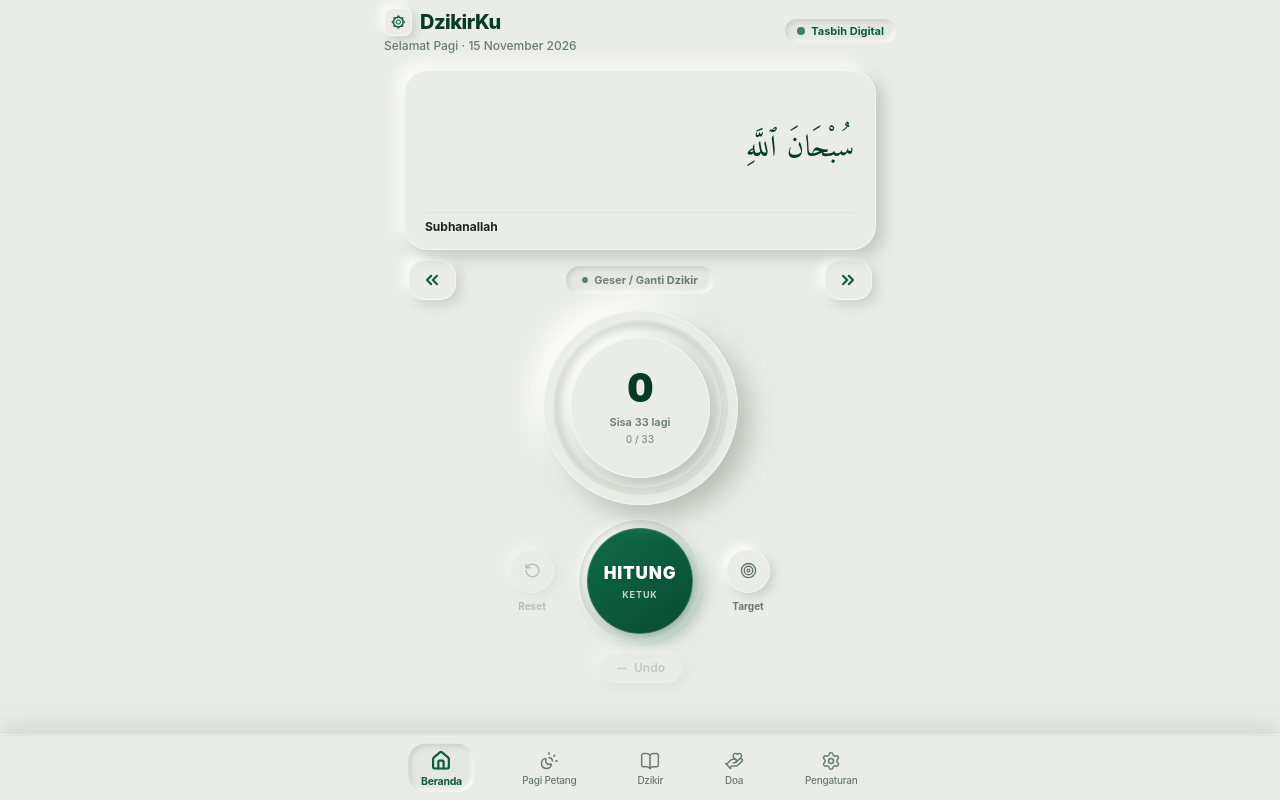
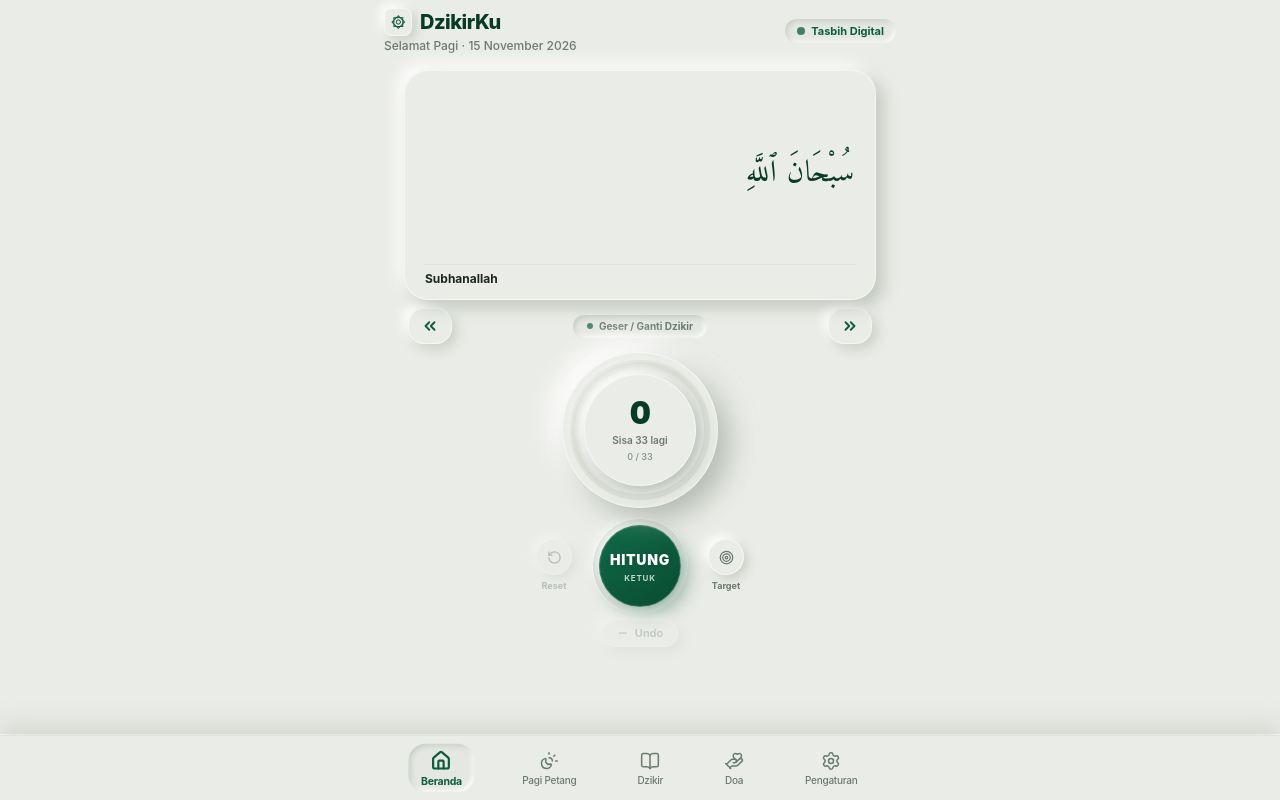
Before and after one commit to kliknet115-Git/DzikirKu, a React (Vite) app: page / in a window 1280 px wide. Built offline with nearby package versions, Linux system fonts and the light colour scheme.

Commit message:
feat(ui): enlarge Beranda dhikr card to 230px and compact counter dial and buttons

```diff
--- a/public/sw.js
+++ b/public/sw.js
@@ -1,4 +1,4 @@
-const CACHE_NAME = 'dzikirku-v64';
+const CACHE_NAME = 'dzikirku-v65';
 const ASSETS_TO_CACHE = [
   './',
   './index.html',
--- a/src/components/counter/CountButton.tsx
+++ b/src/components/counter/CountButton.tsx
@@ -30,7 +30,7 @@ export const CountButton: React.FC<CountButtonProps> = ({ onCount, disabled }) =
 
   return (
     /* Outer Neumorphic Sunken Rim / Well */
-    <div className="w-[124px] h-[124px] rounded-full neu-inset p-2 flex items-center justify-center flex-shrink-0">
+    <div className="w-[96px] h-[96px] rounded-full neu-inset p-1.5 flex items-center justify-center flex-shrink-0">
       {/* 3D Convex Emerald Button that sinks on tap */}
       <button
         ref={buttonRef}
@@ -43,10 +43,10 @@ export const CountButton: React.FC<CountButtonProps> = ({ onCount, disabled }) =
         }}
         aria-label="Hitung dzikir"
       >
-        <span className="text-[17px] font-black tracking-wider text-white drop-shadow-sm group-active:scale-95 transition-transform">
+        <span className="text-[14px] font-black tracking-wider text-white drop-shadow-sm group-active:scale-95 transition-transform">
           HITUNG
         </span>
-        <span className="text-[9px] font-bold tracking-widest text-white/75 uppercase mt-0.5">
+        <span className="text-[8px] font-bold tracking-widest text-white/75 uppercase mt-0.5">
           KETUK
         </span>
       </button>
--- a/src/components/counter/ProgressRing.tsx
+++ b/src/components/counter/ProgressRing.tsx
@@ -24,8 +24,8 @@ export const ProgressRing: React.FC<ProgressRingProps> = ({
 
   return (
     <div
-      className="relative inline-flex items-center justify-center rounded-full neu-card-lg p-2.5 transition-all"
-      style={{ width: size + 20, height: size + 20 }}
+      className="relative inline-flex items-center justify-center rounded-full neu-card-lg p-2 transition-all"
+      style={{ width: size + 16, height: size + 16 }}
     >
       {/* Inner dial recess */}
       <div className="w-full h-full rounded-full neu-inset flex items-center justify-center relative">
@@ -60,7 +60,7 @@ export const ProgressRing: React.FC<ProgressRingProps> = ({
         </svg>
 
         {/* Center content disc */}
-        <div className="w-[82%] h-[82%] rounded-full neu-card flex flex-col items-center justify-center z-10 p-2">
+        <div className="w-[82%] h-[82%] rounded-full neu-card flex flex-col items-center justify-center z-10 p-1.5">
           {children}
         </div>
       </div>
--- a/src/features/home/HomePage.tsx
+++ b/src/features/home/HomePage.tsx
@@ -147,19 +147,25 @@ export const HomePage: React.FC<HomePageProps> = ({
 
       <div className="max-w-lg mx-auto px-4 sm:px-5">
         {/* Dhikr Content Card - Clean Neumorphic Display */}
-        <div className="w-full mt-2 h-[180px] px-5 py-3.5 neu-card rounded-3xl text-left flex flex-col justify-between relative">
+        <div className="w-full mt-2 h-[230px] px-5 py-3 neu-card rounded-3xl text-left flex flex-col justify-between relative">
           {activeDhikr.arabicText && (
-            <div className="flex-1 flex items-center justify-end w-full min-h-0 py-1 overflow-y-auto no-scrollbar">
+            <div className="flex-1 w-full min-h-0 overflow-y-auto no-scrollbar flex flex-col">
+              <div className="my-auto w-full py-1">
                 <p
-                className="arabic-text text-right text-primary-dark text-3xl leading-[2.1] tracking-wide w-full"
+                  className={`arabic-text text-right text-primary-dark tracking-wide w-full ${
+                    activeDhikr.arabicText.length > 70
+                      ? 'text-[26px] sm:text-[28px] leading-[2.0]'
+                      : 'text-3xl leading-[2.1]'
+                  }`}
                   dir="rtl"
                   lang="ar"
                 >
                   {activeDhikr.arabicText}
                 </p>
               </div>
+            </div>
           )}
-          <div className="w-full pt-1.5 border-t border-black/[0.04] dark:border-white/[0.06]">
+          <div className="w-full pt-1.5 border-t border-black/[0.04] dark:border-white/[0.06] flex-shrink-0">
             <p className="text-xs font-bold text-text truncate">
               {activeDhikr.name || activeDhikr.transliteration}
             </p>
@@ -167,7 +173,7 @@ export const HomePage: React.FC<HomePageProps> = ({
         </div>
 
         {/* Navigation Buttons Row: Reverse (<<) & Forward (>>) */}
-        <div className="flex items-center justify-between mt-2.5 px-1">
+        <div className="flex items-center justify-between mt-2 px-1">
           <button
             type="button"
             onClick={() => {
@@ -175,14 +181,14 @@ export const HomePage: React.FC<HomePageProps> = ({
               if (settings.soundEnabled) playClickSound();
               onPrevDhikr();
             }}
-            className="w-12 h-10 rounded-2xl neu-btn text-primary flex items-center justify-center transition-all"
+            className="w-11 h-9 rounded-2xl neu-btn text-primary flex items-center justify-center transition-all"
             aria-label="Bacaan sebelumnya (<<)"
             title="Bacaan Sebelumnya"
           >
-            <ChevronsLeft size={20} className="stroke-[2.5]" />
+            <ChevronsLeft size={18} className="stroke-[2.5]" />
           </button>
 
-          <div className="neu-inset-sm px-4 py-1.5 rounded-full text-[11px] font-bold text-muted flex items-center gap-1.5">
+          <div className="neu-inset-sm px-3.5 py-1 rounded-full text-[10px] font-bold text-muted flex items-center gap-1.5">
             <span className="w-1.5 h-1.5 rounded-full bg-primary/70" />
             <span>Geser / Ganti Dzikir</span>
           </div>
@@ -194,50 +200,50 @@ export const HomePage: React.FC<HomePageProps> = ({
               if (settings.soundEnabled) playClickSound();
               onNextDhikr();
             }}
-            className="w-12 h-10 rounded-2xl neu-btn text-primary flex items-center justify-center transition-all"
+            className="w-11 h-9 rounded-2xl neu-btn text-primary flex items-center justify-center transition-all"
             aria-label="Bacaan berikutnya (>>)"
             title="Bacaan Berikutnya"
           >
-            <ChevronsRight size={20} className="stroke-[2.5]" />
+            <ChevronsRight size={18} className="stroke-[2.5]" />
           </button>
         </div>
 
         {/* Counter Area with Neumorphic Progress Dial */}
-        <div className="flex flex-col items-center mt-2.5">
-          <ProgressRing progress={progress} size={175} strokeWidth={7}>
-            <div className={`flex flex-col items-center ${justReachedTarget ? 'target-reached-animation' : ''}`}>
-              <span className="text-[40px] font-black text-primary-dark tabular-nums leading-none tracking-tight">
+        <div className="flex flex-col items-center mt-2">
+          <ProgressRing progress={progress} size={140} strokeWidth={6}>
+            <div className={`flex flex-col items-center justify-center ${justReachedTarget ? 'target-reached-animation' : ''}`}>
+              <span className="text-[32px] font-black text-primary-dark tabular-nums leading-none tracking-tight">
                 {formatCount(activeSession.count)}
               </span>
-              <span className="text-[11px] text-muted mt-1.5 font-semibold">
+              <span className="text-[10px] text-muted mt-1 font-semibold">
                 {reached ? (
                   <span className="text-gold font-bold flex items-center gap-1">
-                    <CheckCircle2 size={12} />
+                    <CheckCircle2 size={11} />
                     Target tercapai!
                   </span>
                 ) : (
                   `Sisa ${formatCount(remaining)} lagi`
                 )}
               </span>
-              <span className="text-[10px] text-muted/80 mt-0.5 font-medium tabular-nums">
+              <span className="text-[9px] text-muted/80 mt-0.5 font-medium tabular-nums">
                 {formatCount(activeSession.count)} / {formatCount(activeSession.target)}
               </span>
             </div>
           </ProgressRing>
 
           {/* Action Buttons Row */}
-          <div className="flex items-center justify-center gap-6 mt-3.5 w-full">
+          <div className="flex items-center justify-center gap-5 mt-2.5 w-full">
             {/* Reset */}
             <button
               onClick={() => activeSession.count > 0 && setShowResetConfirm(true)}
-              className="flex flex-col items-center gap-1.5 text-muted hover:text-danger active:scale-95 transition-all disabled:opacity-40"
+              className="flex flex-col items-center gap-1 text-muted hover:text-danger active:scale-95 transition-all disabled:opacity-40"
               aria-label="Reset hitungan"
               disabled={activeSession.count === 0}
             >
-              <div className="w-11 h-11 rounded-full neu-btn-circle flex items-center justify-center">
-                <RotateCcw size={17} />
+              <div className="w-9 h-9 rounded-full neu-btn-circle flex items-center justify-center">
+                <RotateCcw size={15} />
               </div>
-              <span className="text-[10px] font-bold">Reset</span>
+              <span className="text-[9px] font-bold">Reset</span>
             </button>
 
             {/* Tactile Neumorphic Count Button */}
@@ -246,13 +252,13 @@ export const HomePage: React.FC<HomePageProps> = ({
             {/* Target */}
             <button
               onClick={openTargetModal}
-              className="flex flex-col items-center gap-1.5 text-muted hover:text-primary active:scale-95 transition-all"
+              className="flex flex-col items-center gap-1 text-muted hover:text-primary active:scale-95 transition-all"
               aria-label="Ubah target"
             >
-              <div className="w-11 h-11 rounded-full neu-btn-circle flex items-center justify-center">
-                <Target size={17} />
+              <div className="w-9 h-9 rounded-full neu-btn-circle flex items-center justify-center">
+                <Target size={15} />
               </div>
-              <span className="text-[10px] font-bold">Target</span>
+              <span className="text-[9px] font-bold">Target</span>
             </button>
           </div>
 
@@ -260,10 +266,10 @@ export const HomePage: React.FC<HomePageProps> = ({
           <button
             onClick={handleUndo}
             disabled={activeSession.count === 0}
-            className="mt-2.5 flex items-center gap-1.5 px-4 py-1.5 rounded-full neu-btn text-xs text-muted hover:text-text disabled:opacity-30 disabled:pointer-events-none transition-all"
+            className="mt-1.5 flex items-center gap-1.5 px-3.5 py-1 rounded-full neu-btn text-[11px] text-muted hover:text-text disabled:opacity-30 disabled:pointer-events-none transition-all"
             aria-label="Undo satu hitungan"
           >
-            <Minus size={13} strokeWidth={2.5} />
+            <Minus size={12} strokeWidth={2.5} />
             <span className="font-semibold">Undo</span>
           </button>
         </div>
```
Lines whose indentation alone changed are shown as unchanged.
